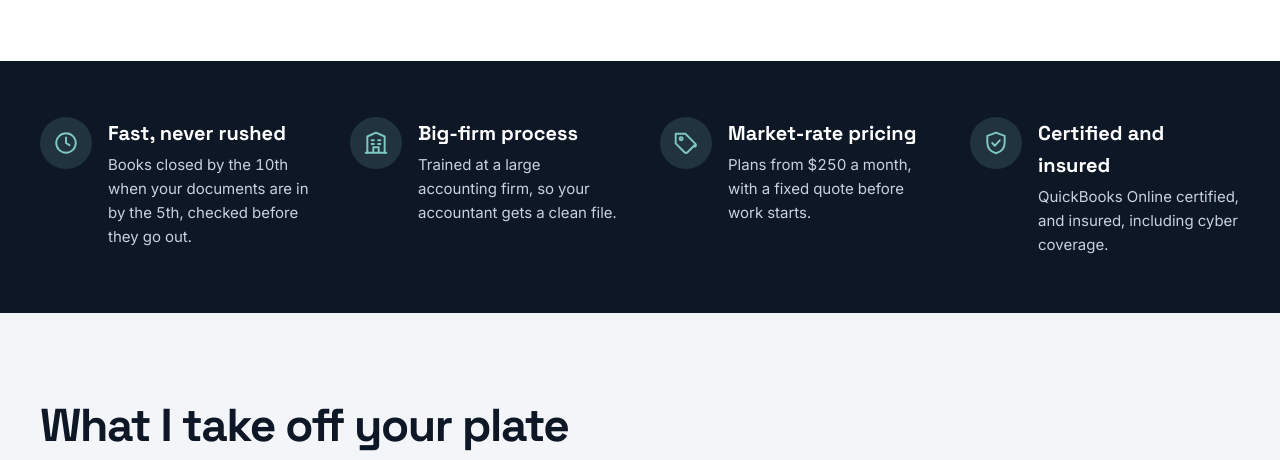
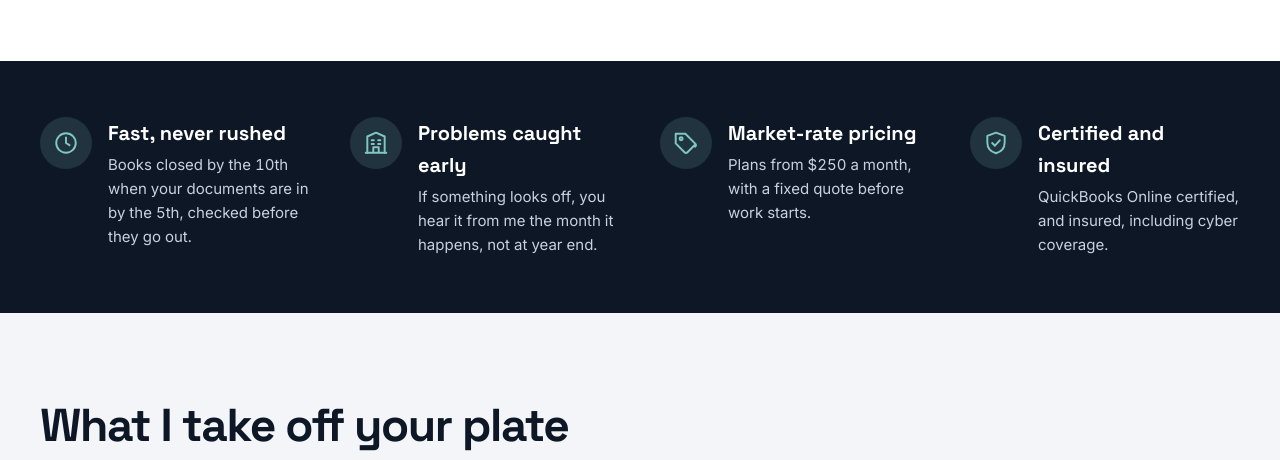
Before and after one commit to ottawabkk-del/ottawabkk-del.github.io, a plain HTML site: page index.html in a window 1280 px wide. Shown: the part 1268-1728 px from the top of the page. Drawn offline with Linux system fonts and the light colour scheme.

Commit message:
Homepage: problems caught early

```diff
--- a/index.html
+++ b/index.html
@@ -105,7 +105,7 @@
 <section style="background: #0E1726; padding: 56px 24px">
 <div style="max-width: 1200px; margin: 0 auto; display: flex; flex-wrap: wrap; gap: 32px 40px">
 <div style="flex: 1 1 240px; min-width: 0; display: flex; gap: 16px; align-items: flex-start"><span style="flex: 0 0 52px; height: 52px; border-radius: 50%; background: rgba(127,200,192,.16); color: #7FC8C0; display: grid; place-items: center"><svg width="26" height="26" viewBox="0 0 24 24" aria-hidden="true" fill="none" stroke="currentColor" stroke-width="1.8" stroke-linecap="round" stroke-linejoin="round"><circle cx="12" cy="12" r="9"/><path d="M12 7v5l3.2 2"/></svg></span><span><span style="display: block; font-family: 'Space Grotesk', sans-serif; font-weight: 700; font-size: 20px; color: #FFFFFF">Fast, never rushed</span><span style="display: block; color: #C9D1DE; font-size: 15px; margin-top: 4px">Books closed by the 10th when your documents are in by the 5th, checked before they go out.</span></span></div>
-<div style="flex: 1 1 240px; min-width: 0; display: flex; gap: 16px; align-items: flex-start"><span style="flex: 0 0 52px; height: 52px; border-radius: 50%; background: rgba(127,200,192,.16); color: #7FC8C0; display: grid; place-items: center"><svg width="26" height="26" viewBox="0 0 24 24" aria-hidden="true" fill="none" stroke="currentColor" stroke-width="1.8" stroke-linecap="round" stroke-linejoin="round"><path d="M4 21V6l8-3.5L20 6v15"/><path d="M9.5 21v-5h5v5M8 9.5h2M14 9.5h2M8 13h2M14 13h2M2.5 21h19"/></svg></span><span><span style="display: block; font-family: 'Space Grotesk', sans-serif; font-weight: 700; font-size: 20px; color: #FFFFFF">Big-firm process</span><span style="display: block; color: #C9D1DE; font-size: 15px; margin-top: 4px">Trained at a large accounting firm, so your accountant gets a clean file.</span></span></div>
+<div style="flex: 1 1 240px; min-width: 0; display: flex; gap: 16px; align-items: flex-start"><span style="flex: 0 0 52px; height: 52px; border-radius: 50%; background: rgba(127,200,192,.16); color: #7FC8C0; display: grid; place-items: center"><svg width="26" height="26" viewBox="0 0 24 24" aria-hidden="true" fill="none" stroke="currentColor" stroke-width="1.8" stroke-linecap="round" stroke-linejoin="round"><path d="M4 21V6l8-3.5L20 6v15"/><path d="M9.5 21v-5h5v5M8 9.5h2M14 9.5h2M8 13h2M14 13h2M2.5 21h19"/></svg></span><span><span style="display: block; font-family: 'Space Grotesk', sans-serif; font-weight: 700; font-size: 20px; color: #FFFFFF">Problems caught early</span><span style="display: block; color: #C9D1DE; font-size: 15px; margin-top: 4px">If something looks off, you hear it from me the month it happens, not at year end.</span></span></div>
 <div style="flex: 1 1 240px; min-width: 0; display: flex; gap: 16px; align-items: flex-start"><span style="flex: 0 0 52px; height: 52px; border-radius: 50%; background: rgba(127,200,192,.16); color: #7FC8C0; display: grid; place-items: center"><svg width="26" height="26" viewBox="0 0 24 24" aria-hidden="true" fill="none" stroke="currentColor" stroke-width="1.8" stroke-linecap="round" stroke-linejoin="round"><path d="M20.5 13.4 13.4 20.5a2 2 0 0 1-2.8 0L2.5 12.4V3.5h8.9l9.1 9.1a2 2 0 0 1 0 2.8z"/><circle cx="7.5" cy="8" r="1.4"/></svg></span><span><span style="display: block; font-family: 'Space Grotesk', sans-serif; font-weight: 700; font-size: 20px; color: #FFFFFF">Market-rate pricing</span><span style="display: block; color: #C9D1DE; font-size: 15px; margin-top: 4px">Plans from $250 a month, with a fixed quote before work starts.</span></span></div>
 <div style="flex: 1 1 240px; min-width: 0; display: flex; gap: 16px; align-items: flex-start"><span style="flex: 0 0 52px; height: 52px; border-radius: 50%; background: rgba(127,200,192,.16); color: #7FC8C0; display: grid; place-items: center"><svg width="26" height="26" viewBox="0 0 24 24" aria-hidden="true" fill="none" stroke="currentColor" stroke-width="1.8" stroke-linecap="round" stroke-linejoin="round"><path d="M12 2.5 4 5.5v6c0 5 3.4 8.6 8 10 4.6-1.4 8-5 8-10v-6z"/><path d="m8.5 12 2.5 2.5 4.5-5"/></svg></span><span><span style="display: block; font-family: 'Space Grotesk', sans-serif; font-weight: 700; font-size: 20px; color: #FFFFFF">Certified and insured</span><span style="display: block; color: #C9D1DE; font-size: 15px; margin-top: 4px">QuickBooks Online certified, and insured, including cyber coverage.</span></span></div>
 </div>
```
